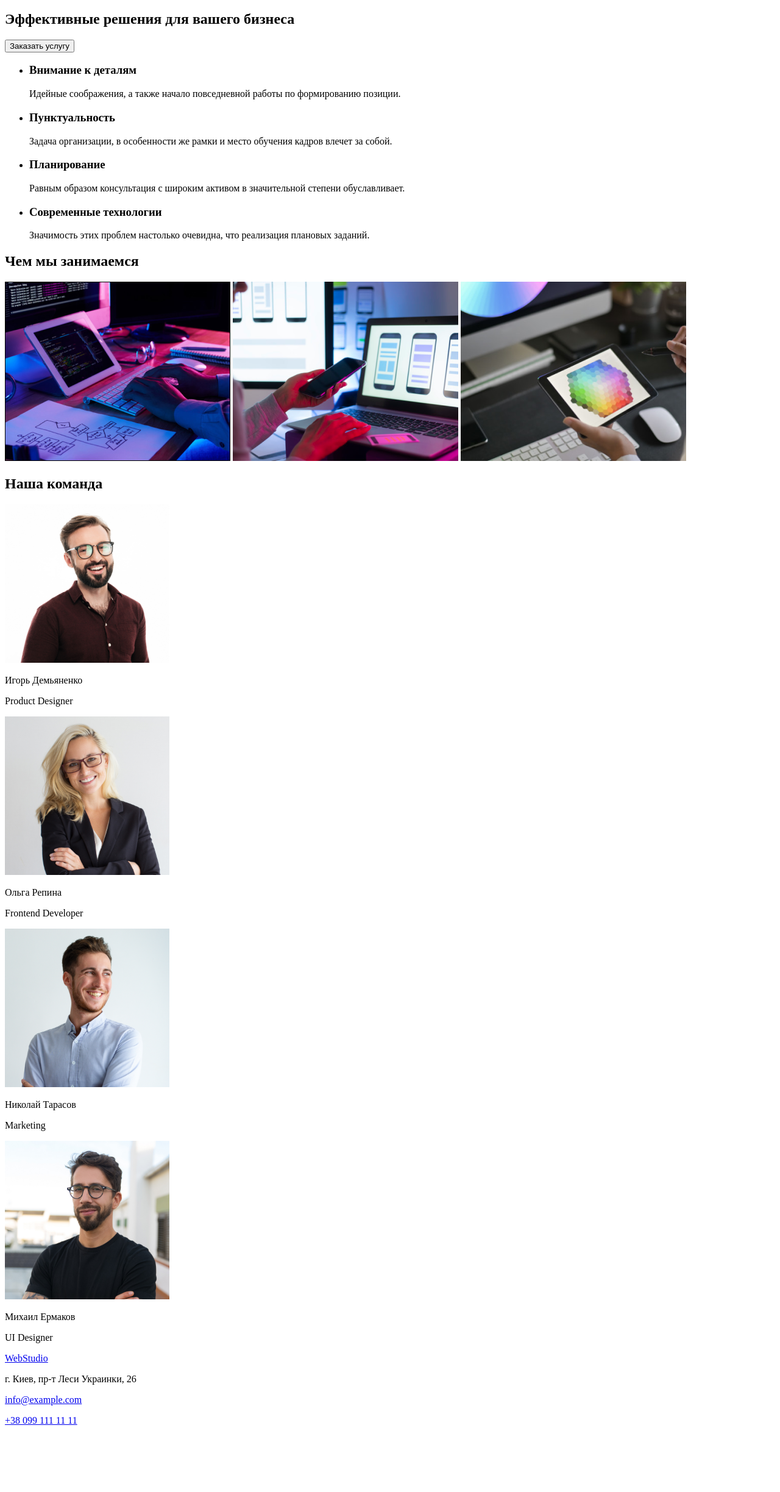
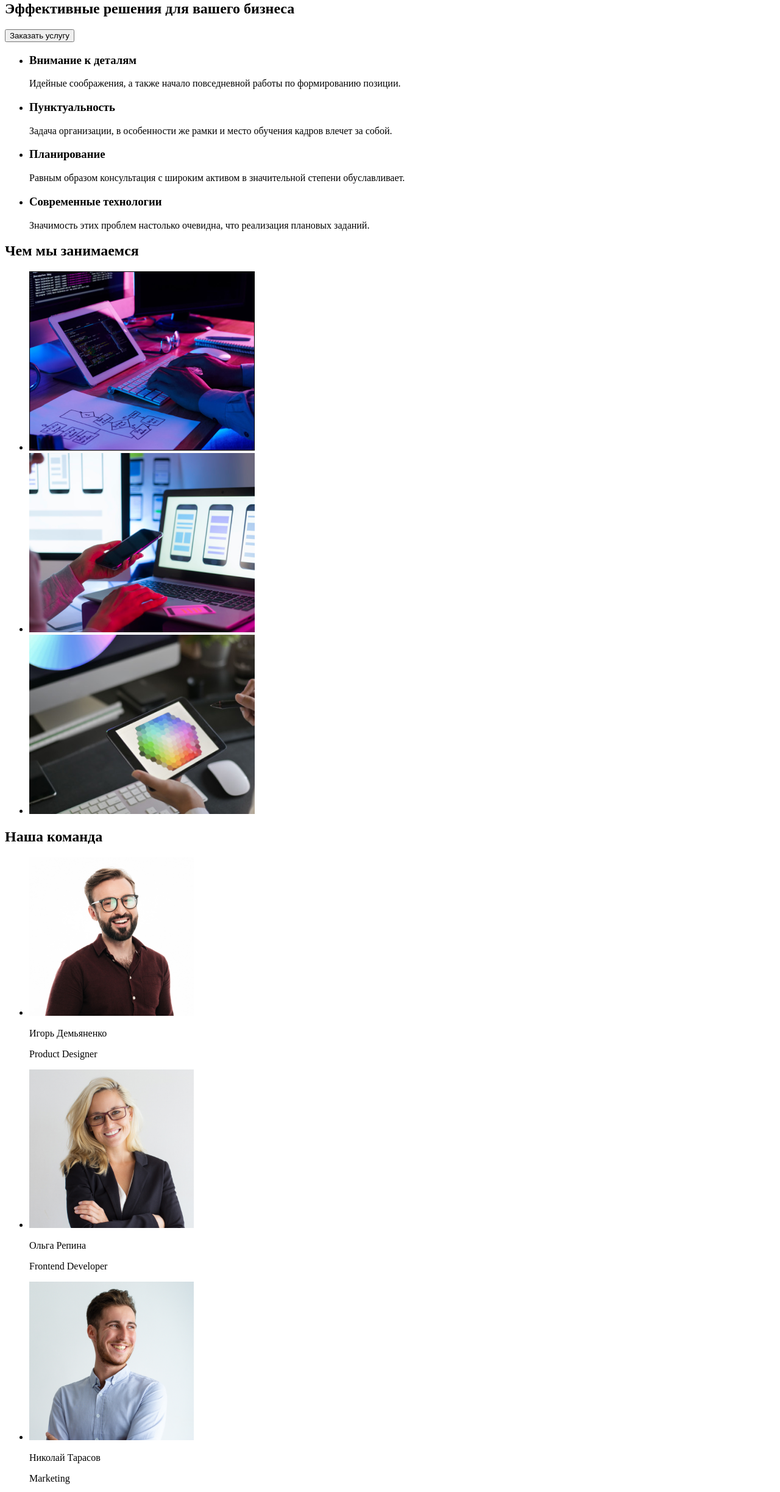
Before and after one commit to JarosJT/goit-markup-hw-01, a plain HTML site: page index.html in a window 1280 px wide. Shown: the part 157-2604 px from the top of the page at 61% size. Before the commit the page ends 2512 px from the top, so only its background shows below. Drawn offline with Linux system fonts and the light colour scheme.

Commit message:
final version 1.0

```diff
--- a/index.html
+++ b/index.html
@@ -12,9 +12,7 @@
             <!-- header_section_nav -->
             <nav>
                 <ul>
-                    <li>
-                        <h2><a href="#">WebStudio</a></h2>
-                    </li>
+                    <li><p><a href="#">WebStudio</a></p></li>
                     <li><a href="#">Студия</a></li>
                     <li><a href="#">Портфолио</a></li>
                     <li><a href="#">Контакты</a></li>
@@ -36,72 +34,62 @@
                 <ul>
                     <li>
                         <h3>Внимание к деталям</h3>
-                        <p>
-                            Идейные соображения, а также начало повседневной работы по формированию
-                            позиции.
-                        </p>
+                        <p>Идейные соображения, а также начало повседневной работы по формированию позиции.</p>
                     </li>
                     <li>
                         <h3>Пунктуальность</h3>
-                        <p>
-                            Задача организации, в особенности же рамки и место обучения кадров
-                            влечет за собой.
-                        </p>
+                        <p>Задача организации, в особенности же рамки и место обучения кадров влечет за собой.</p>
                     </li>
                     <li>
                         <h3>Планирование</h3>
-                        <p>
-                            Равным образом консультация с широким активом в значительной степени
-                            обуславливает.
-                        </p>
+                        <p>Равным образом консультация с широким активом в значительной степени обуславливает.</p>
                     </li>
                     <li>
                         <h3>Современные технологии</h3>
-                        <p>
-                            Значимость этих проблем настолько очевидна, что реализация плановых
-                            заданий.
-                        </p>
+                        <p>Значимость этих проблем настолько очевидна, что реализация плановых заданий.</p>
                     </li>
                 </ul>
 
                 <h2>Чем мы занимаемся</h2>
-                <img src="./images/box1.png" alt="Планирование" />
-                <img src="./images/box2.png" alt="Пунктуальность" />
-                <img src="./images/box3.png" alt="Современные технологии" />
+                <ul>
+                    <li><img src="./images/box1.jpg" alt="Планирование" width="370" height="294" /></li>
+                    <li><img src="./images/box2.jpg" alt="Пунктуальность" width="370" height="294" /></li>
+                    <li><img src="./images/box3.jpg" alt="Современные технологии" width="370" height="294" /></li>
+                </ul>
             </section>
             <!-- main_section_third -->
             <section>
                 <h2>Наша команда</h2>
-                <div>
-                    <img src="./images/img1.jpg" alt="Игорь Демьяненко" width="270" />
+                <ul>
+                <li>
+                    <img src="./images/img1.jpg" alt="Игорь Демьяненко" width="270" height="260" />
                     <p>Игорь Демьяненко</p>
                     <p>Product Designer</p>
-                </div>
-                <div>
-                    <img src="./images/img2.jpg" alt="Ольга Репина" width="270" />
+                </li>
+                <li>
+                    <img src="./images/img2.jpg" alt="Ольга Репина" width="270" height="260" />
                     <p>Ольга Репина</p>
                     <p>Frontend Developer</p>
-                </div>
-                <div>
-                    <img src="./images/img3.jpg" alt="Николай Тарасов" width="270" />
+                </li>
+                <li>
+                    <img src="./images/img3.jpg" alt="Николай Тарасов" width="270" height="260" />
                     <p>Николай Тарасов</p>
                     <p>Marketing</p>
-                </div>
-                <div>
-                    <img src="./images/img4.jpg" alt="Михаил Ермаков" width="270" />
+                </li>
+                <li>
+                    <img src="./images/img4.jpg" alt="Михаил Ермаков" width="270" height="260" />
                     <p>Михаил Ермаков</p>
                     <p>UI Designer</p>
-                </div>
+                </li>
+            </ul>
             </section>
         </main>
         <!-- footer_section -->
         <footer>
-            <div>
                 <p><a href="#">WebStudio</a></p>
-                <p>г. Киев, пр-т Леси Украинки, 26</p>
+                <address>г. Киев, пр-т Леси Украинки, 26</p></address>
                 <p><a href="mailto:info@example.com">info@example.com</a></p>
                 <p><a href="tel:+380991111111">+38 099 111 11 11</a></p>
-            </div>
         </footer>
     </body>
 </html>
```
Also changed, not shown: .prettierrc.json, images/box1.jpg (renamed from images/box1.png), images/box2.jpg (renamed from images/box2.png), images/box3.jpg (renamed from images/box3.png).
